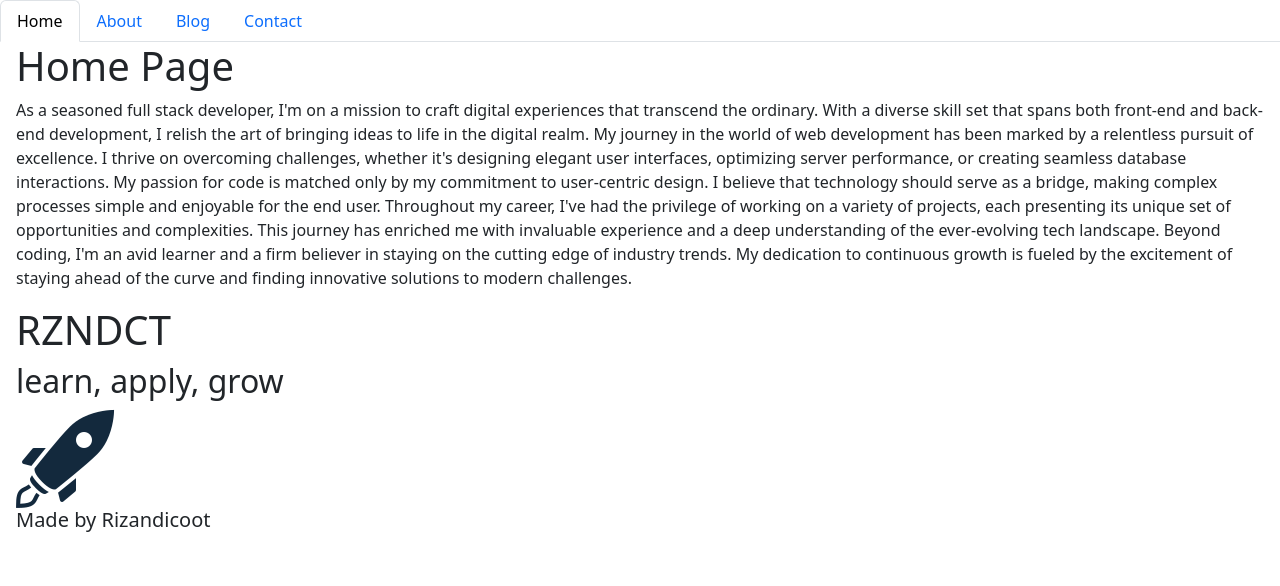
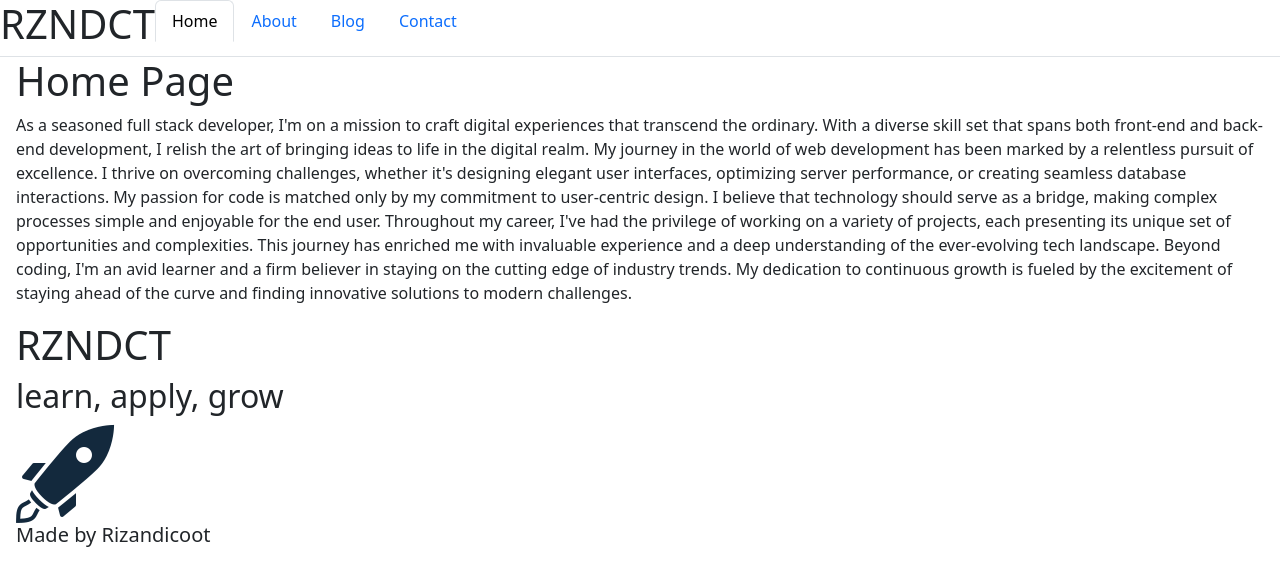
Before and after one commit to AlirizaBagdat/React-Portfolio, a React (Vite) app: page / in a window 1280 px wide. Shown: the top 586 px of the page. Built offline with nearby package versions, Linux system fonts and the light colour scheme.

Commit message:
Header included

```diff
--- a/src/components/NavTabs.jsx
+++ b/src/components/NavTabs.jsx
@@ -1,8 +1,12 @@
 // Here we are using object destructuring assignment to pluck off our variables from the props object
 // We assign them to their own variable names
+import Header from "./Header";
 function NavTabs({ currentPage, handlePageChange }) {
   return (
     <ul className="nav nav-tabs">
+      <li className="nav-item">
+        <Header />
+      </li>
       <li className="nav-item">
         <a
           href="#home"
```
